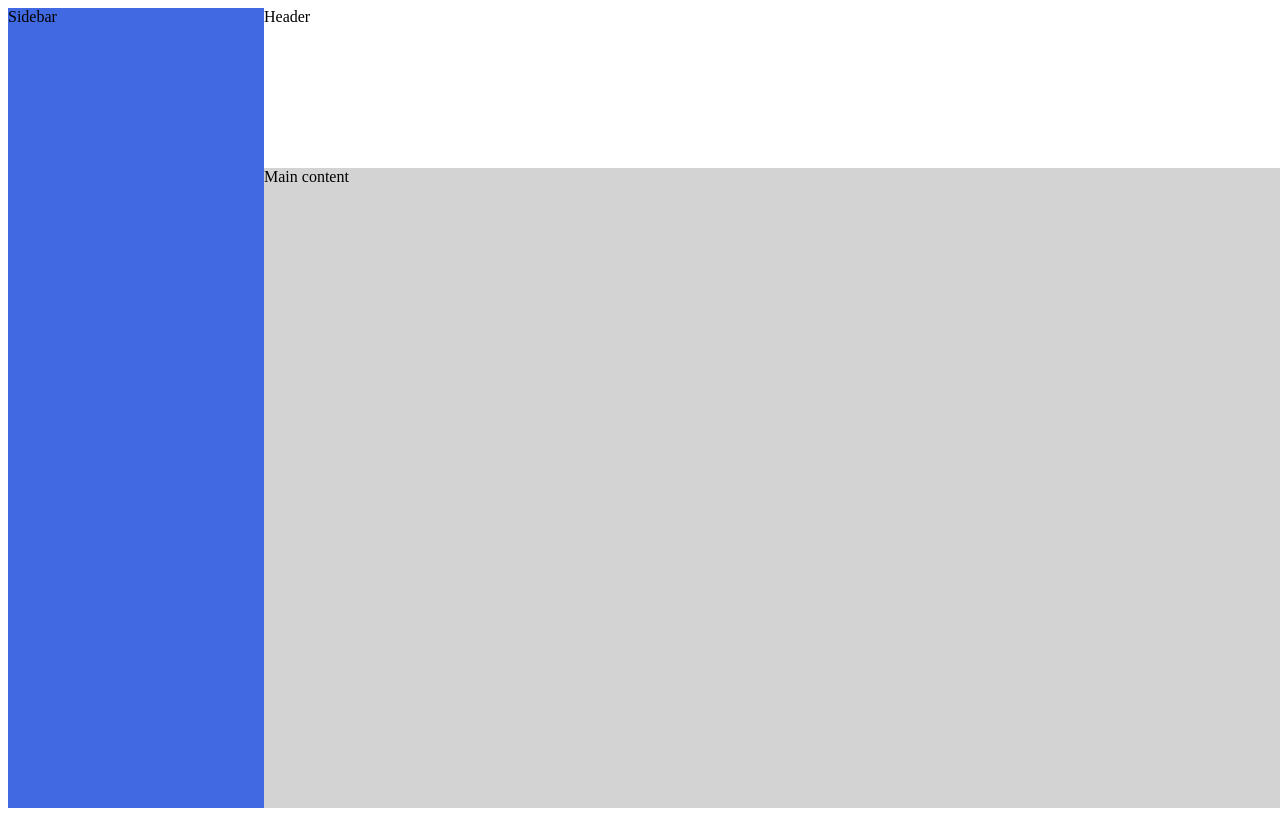
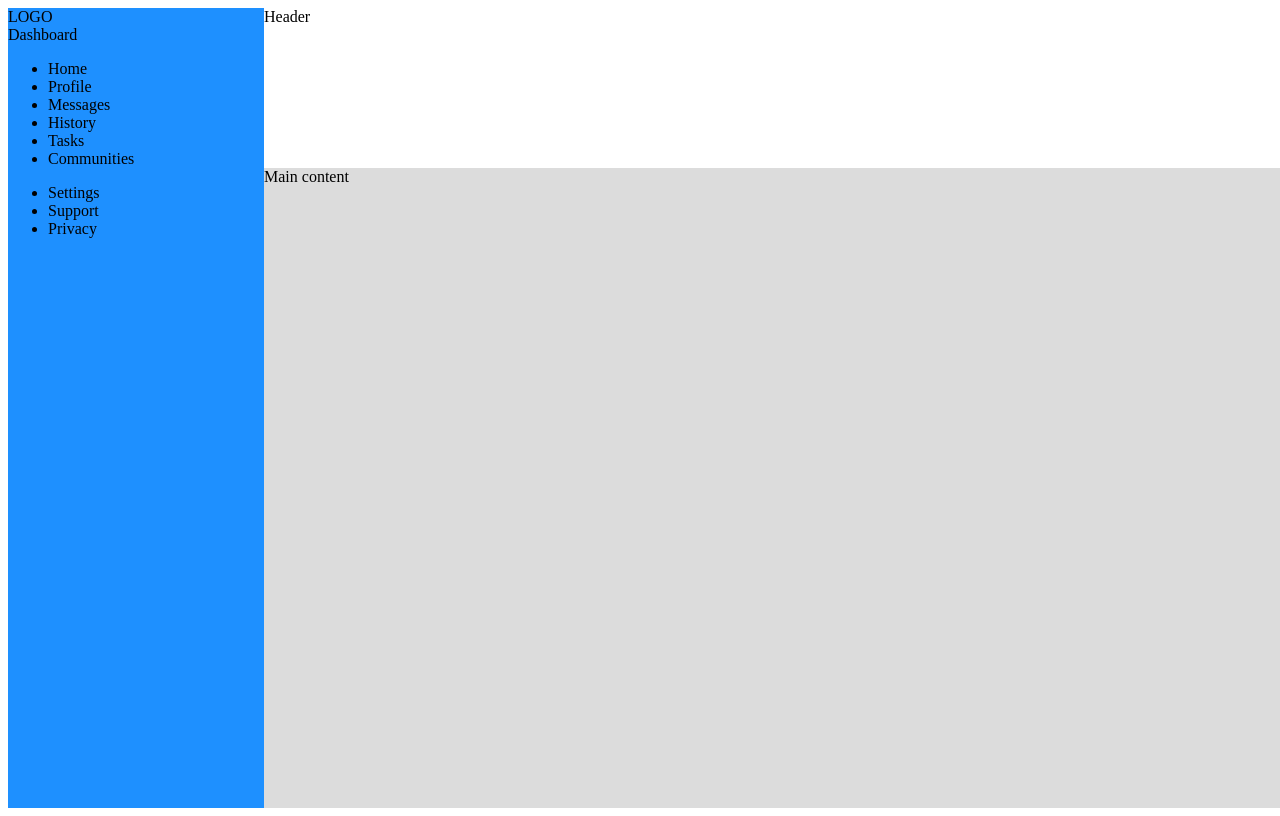
Before and after one commit to Pietro-GAS/odin-admin-dashboard, a plain HTML site: page index.html in a window 1280 px wide. Drawn offline with Linux system fonts and the light colour scheme.

Commit message:
Create elements for sidebar

```diff
--- a/css/style.css
+++ b/css/style.css
@@ -11,11 +11,11 @@
 }
 
 .sidebar {
-    background-color: royalblue;
+    background-color: dodgerblue;
     grid-area: 1 / 1 / -1 / span 1;
 }
 
 .main-content {
-    background-color: lightgray;
+    background-color: gainsboro;
     grid-area: 2 / 2 / span 1 / span 1;
 }
--- a/index.html
+++ b/index.html
@@ -9,7 +9,29 @@
 <body>
     <div class="container">
         <div class="header">Header</div>
-        <div class="sidebar">Sidebar</div>
+        <div class="sidebar">
+            <div class="name">
+                <div class="logo">LOGO</div>
+                <div class="title">Dashboard</div>
+            </div>
+            <div class="nav">
+                <ul>
+                    <li>Home</li>
+                    <li>Profile</li>
+                    <li>Messages</li>
+                    <li>History</li>
+                    <li>Tasks</li>
+                    <li>Communities</li>
+                </ul>
+            </div>
+            <div class="settings">
+                <ul>
+                    <li>Settings</li>
+                    <li>Support</li>
+                    <li>Privacy</li>
+                </ul>
+            </div>
+        </div>
         <div class="main-content">Main content</div>
     </div>
 </body>
```
